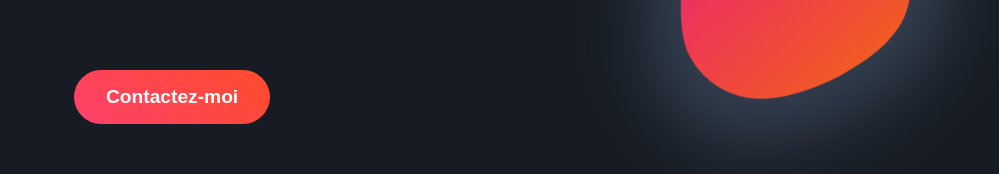
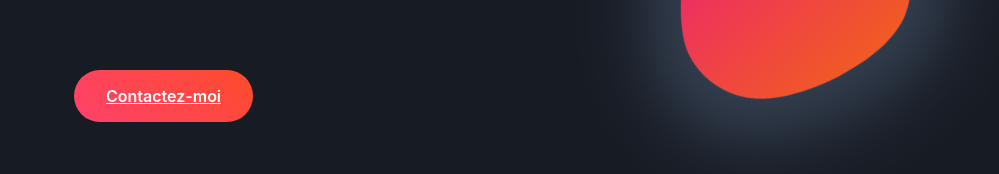
Before and after one commit to matalbodev/portfolio, a Next.js app: page / in a window 1280 px wide. Shown: the part 407-581 px from the top of the page, without its empty margins (54-1053 px from the left). Built offline with nearby package versions, Linux system fonts and the light colour scheme; no server answers.

Commit message:
Update (button) handle action and scroll to

```diff
--- a/src/components/ui/Button/Button.tsx
+++ b/src/components/ui/Button/Button.tsx
@@ -1,16 +1,23 @@
 "use client";
 
+import Link from "next/link";
 import styles from "./button.module.scss";
 
 type ButtonProps = {
 	className?: string;
 	children: React.ReactNode;
 	type?: "submit" | "reset";
+	href?: string;
+	action?: () => void;
 };
 
-const Button: React.FC<ButtonProps> = ({ children, type, className }) => {
-	return (
-		<button type={type || "button"} onClick={() => console.log("clicked")} className={`${styles.btn} ${styles["btn--primary"]}`}>
+const Button: React.FC<ButtonProps> = ({ children, type, className, href, action }) => {
+	return href ? (
+		<Link href={href} className={`${styles.btn} ${className}`}>
+			{children}
+		</Link>
+	) : (
+		<button type={type || "button"} onClick={action} className={`${styles.btn} ${styles["btn--primary"]}`}>
 			{children}
 		</button>
 	);
--- a/src/components/ui/Button/button.module.scss
+++ b/src/components/ui/Button/button.module.scss
@@ -6,6 +6,7 @@
 	background-image: linear-gradient(43deg, #ff416c 0%, #ff4b2b 100%);
 	border: 0;
 	color: #fff;
-	font-size: 1.2rem;
+	font-size: 1rem;
 	font-weight: 600;
+	cursor: pointer;
 }
```
Also changed, not shown: src/hooks/useScrollTo.tsx (added, +12 -0 lines).
